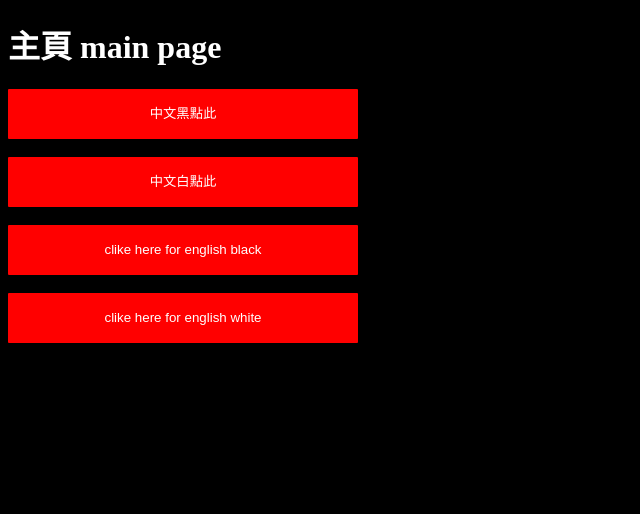
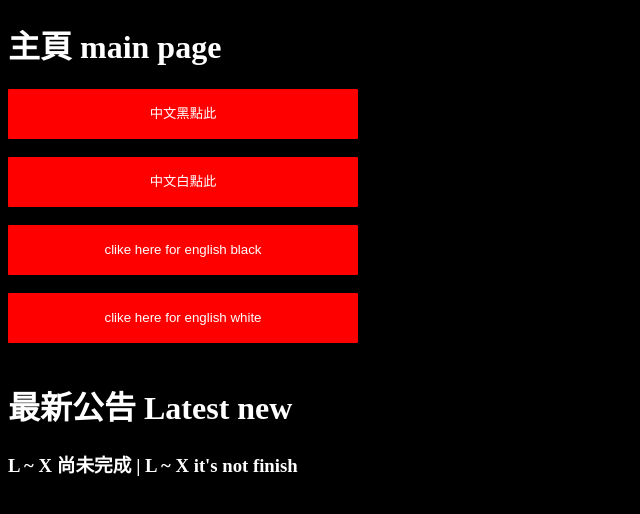
Before and after one commit to ho0527/mccommand-website, a plain HTML site: page index.html in a window 1280 px wide. Shown: the whole page, without its empty margins (0-640 px from the left). Drawn offline with Linux system fonts and the light colour scheme.

Commit message:
Update index.html

```diff
--- a/index.html
+++ b/index.html
@@ -18,5 +18,8 @@
         <br>
         <button class="button" onclick="location.href='ENwhite.html'">clike here for english white</button><br>
         <br>
+
+        <h1>最新公告 Latest new</h1>
+            <h3>L ~ X 尚未完成   |   L ~ X it's not finish</h3>
     </body>
 </html>
```
